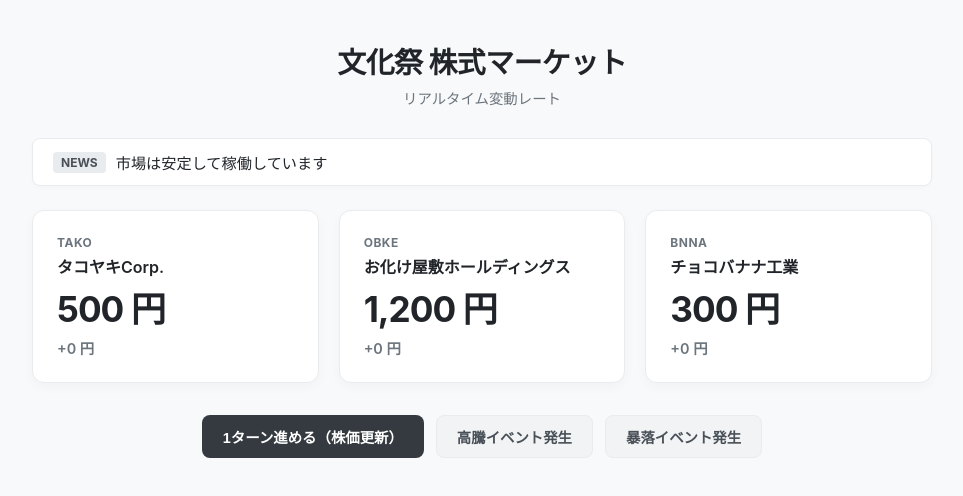
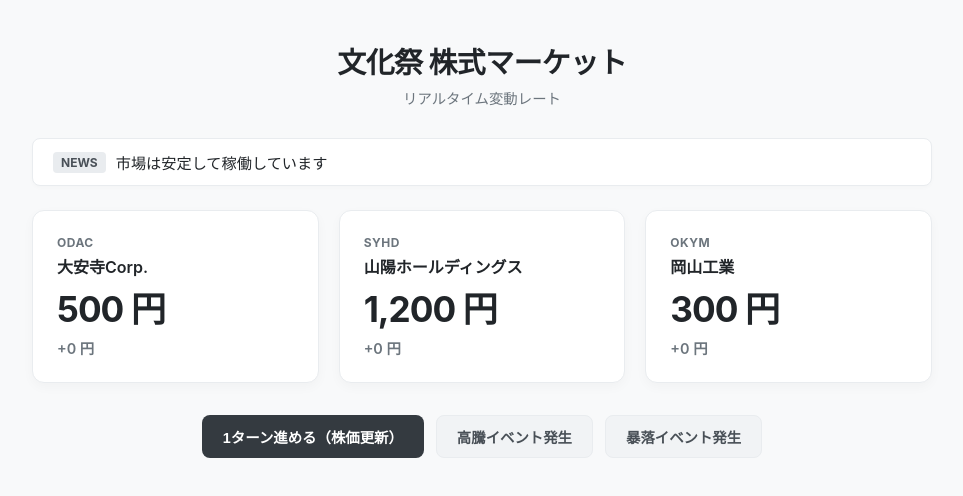
Before and after one commit to QuoCard324/shirasagi-festival, a plain HTML site: page index.html in a window 1280 px wide. Shown: the whole page, without its empty margins (158-1121 px from the left). Drawn offline with Linux system fonts and the light colour scheme.

Commit message:
Update index.html

```diff
--- a/index.html
+++ b/index.html
@@ -197,9 +197,9 @@
   <script>
     // 銘柄定義（絵文字を排除し、コード表記を追加してシンプル化）
     const stocks = [
-      { code: 'TAKO', name: 'タコヤキCorp.', price: 500, prevPrice: 500, volatility: 0.15 },
-      { code: 'OBKE', name: 'お化け屋敷ホールディングス', price: 1200, prevPrice: 1200, volatility: 0.25 },
-      { code: 'BNNA', name: 'チョコバナナ工業', price: 300, prevPrice: 300, volatility: 0.10 },
+      { code: 'ODAC', name: '大安寺Corp.', price: 500, prevPrice: 500, volatility: 0.15 },
+      { code: 'SYHD', name: '山陽ホールディングス', price: 1200, prevPrice: 1200, volatility: 0.25 },
+      { code: 'OKYM', name: '岡山工業', price: 300, prevPrice: 300, volatility: 0.10 },
     ];
 
     // ニュース一覧（絵文字を含まないテキスト）
```
